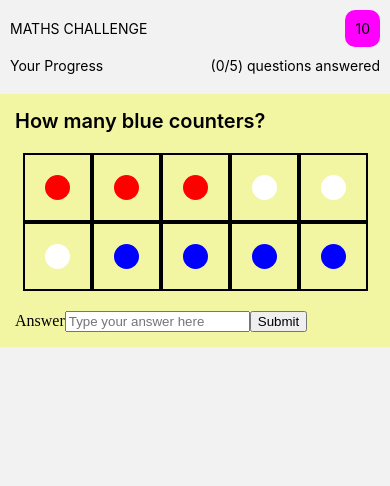
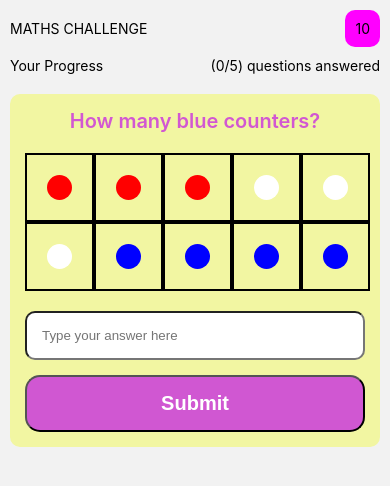
Before and after one commit to Azfletch/maths-quiz, a React Native app: screen /Quiz in a window 390 px wide. Shown: the top 486 px of the page. Built offline with nearby package versions, Linux system fonts and the light colour scheme.

Commit message:
Style answer form and quiz screen

```diff
--- a/screens/QuizScreen.tsx
+++ b/screens/QuizScreen.tsx
@@ -96,19 +96,18 @@ const QuizScreen = () => {
         <Text>({index}/{questions.length}) questions answered</Text>
       </View>
 
-      <View style={{ backgroundColor: '#f2f6a2', marginTop: 20, padding: 15 }}>
-        <Text style={{ fontSize: 20, fontWeight: '600', marginBottom: 20 }}>{currentQuestion?.question}</Text>
+      <View style={{ backgroundColor: '#f2f6a2', marginTop: 20, marginHorizontal: 10, padding: 15, borderRadius: 10 }}>
+        <Text style={{ textAlign: 'center', color: '#d257d2', fontWeight: '600', fontSize: 20, marginBottom: 20 }}>{currentQuestion?.question}</Text>
         <TenFrame question={currentQuestion} />
         <View style={{ marginTop: 20 }}>
           <Formik
             initialValues={{ answer: '' }}
             onSubmit={async (values) => setAnswer(values.answer)}
           >
-            <Form>
-              <label htmlFor="answer">Answer</label>
-              <Field id="answer" name="answer" type="numeric" placeholder="Type your answer here" />
+            <Form style={{ display: 'flex', flexDirection: 'column' }}>
+              <Field style={{ backgroundColor: 'white', padding: 15, borderRadius: 10 }} id="answer" name="answer" type="numeric" placeholder="Type your answer here" />
 
-              <button type="submit">Submit</button>
+              <button style={{ fontSize: 20, fontWeight: 600, color: 'white', backgroundColor: '#d057d2', padding: 15, borderRadius: 15, marginTop: 15 }} type="submit">Submit</button>
             </Form>
           </Formik>
         </View>
```
Also changed, not shown: 1 other file (tests, documents, lock files or other folders).
